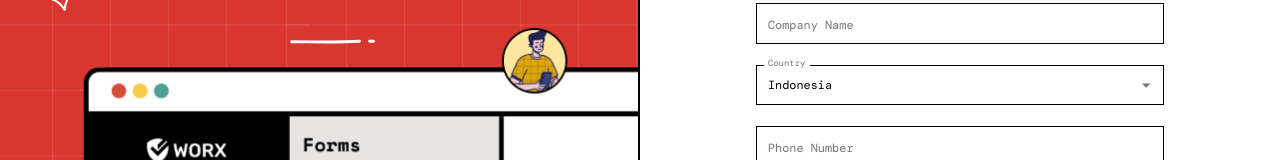
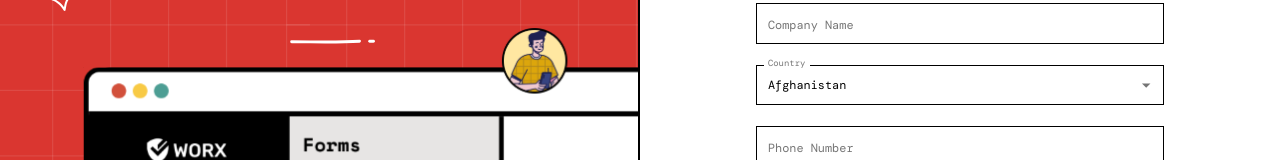
Before and after one commit to worxid/worx, a React (Create React App) app in the folder ui/: page /sign-up in a window 1280 px wide. Shown: the part 326-486 px from the top of the page. Built offline with nearby package versions, Linux system fonts and the light colour scheme; a web font is replaced by a local one.

Commit message:
add country list to autocomplete & fix error warning

```diff
--- a/ui/src/pages/SignUp/SignUp.jsx
+++ b/ui/src/pages/SignUp/SignUp.jsx
@@ -1,4 +1,7 @@
 import { useState } from 'react'
+
+// CONSTANTS
+import { countries } from 'constants/countryList'
 
 // MUIS
 import Autocomplete from '@mui/material/Autocomplete'
@@ -23,17 +26,11 @@ import useLayoutStyles from 'styles/layoutAuthentication'
 const SignUp = () => {
   const layoutClasses = useLayoutStyles()
 
-  const dummyCountryList = [
-    { name: 'Indonesia' },
-    { name: 'Malaysia' },
-    { name: 'Singapore' },
-  ]
-
   const initialFormObject = {
     companyEmail: '',
     fullName: '',
     companyName: '',
-    country: dummyCountryList[0],
+    country: countries[0],
     phoneNumber: '',
     password: '',
   }
@@ -50,7 +47,7 @@ const SignUp = () => {
   const [ formObject, setFormObject ] = useState(initialFormObject)
   const [ formHelperObject, setFormHelperObject ] = useState(initialFormHelperObject)
   const [ isPasswordShown, setIsPasswordShown ] = useState(false)
-  const [ countryInputValue, setCountryInputValue ] = useState(dummyCountryList[0].name)
+  const [ countryInputValue, setCountryInputValue ] = useState(countries[0].name)
   const [ isActionButtonDisabled, setIsActionButtonDisabled ] = useState(false)
 
   const handleFormObjectChange = (inputKey, inputNewValue) => {
@@ -155,7 +152,7 @@ const SignUp = () => {
         onChange={(event, newValue) => handleFormObjectChange('country', newValue)}
         inputValue={countryInputValue}
         onInputChange={(event, newInputValue) => setCountryInputValue(newInputValue)}
-        options={dummyCountryList}
+        options={countries}
         getOptionLabel={(option) => option.name}
         fullWidth
         renderInput={(params) => (
```
